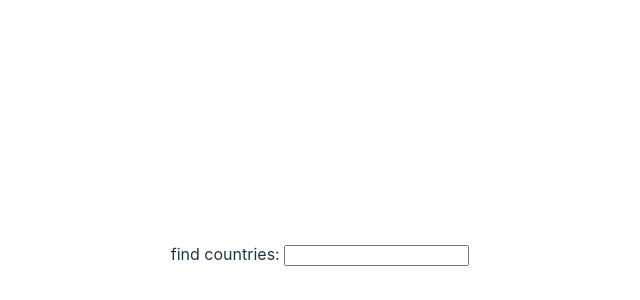
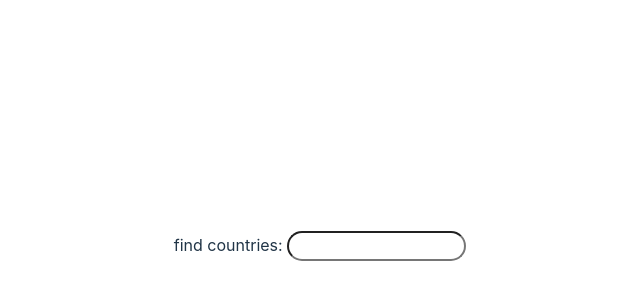
Before and after one commit to dmarie777/weatherAPP, a React (Vite) app in the folder weatherAppFront/: page / in a window 1280 px wide. Shown: the part 146-446 px from the top of the page, without its empty margins (320-960 px from the left). Built offline with nearby package versions, Linux system fonts and the light colour scheme.

Commit message:
Added className for the form element and a new section element in the file App.jsx, Added styles for the search class in the file App.css

```diff
--- a/weatherAppFront/src/App.css
+++ b/weatherAppFront/src/App.css
@@ -3,6 +3,9 @@
   margin: 0 auto;
   padding: 2rem;
   text-align: center;
+  display: grid;
+  gap: 1rem;
+  align-content: start;
 }
 
 *,
@@ -15,13 +18,13 @@
   margin: 0;
 }
 
-@keyframes logo-spin {
-  from {
-    transform: rotate(0deg);
-  }
-  to {
-    transform: rotate(360deg);
-  }
+.search input {
+  border-radius: 2rem;
+  height: 30px;
+  width: 60%;
+}
+.search {
+  border-radius: 2rem;
 }
 
 @media (prefers-reduced-motion: no-preference) {
--- a/weatherAppFront/src/App.jsx
+++ b/weatherAppFront/src/App.jsx
@@ -46,12 +46,12 @@ useEffect (() => {
 }
 }, [countries])
 
-
   return (
     <>
       <form className='search'>
         find countries: <input value = {value} onChange={getCountry}></input>
       </form>
+      <section className='content-container'>
         { (countries.length >= 10) ?
           <p>Too many matches, specify another filter </p>
         : (countries.length === 1  && weather['main']) ?
@@ -72,8 +72,8 @@ useEffect (() => {
           name = {country['name']['common']}
           showInfo={ () => showInfo(country)}
         />
-
         )}
+      </section>
     </>
   )
 }
```
Lines whose indentation alone changed are shown as unchanged.
